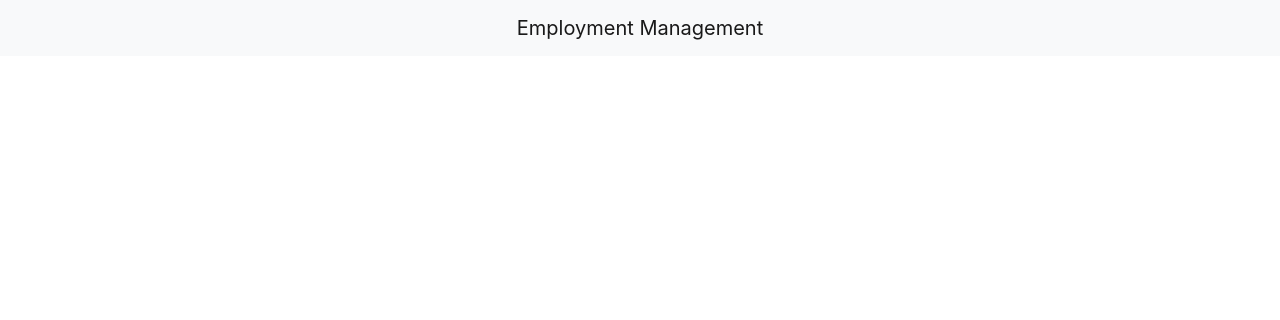
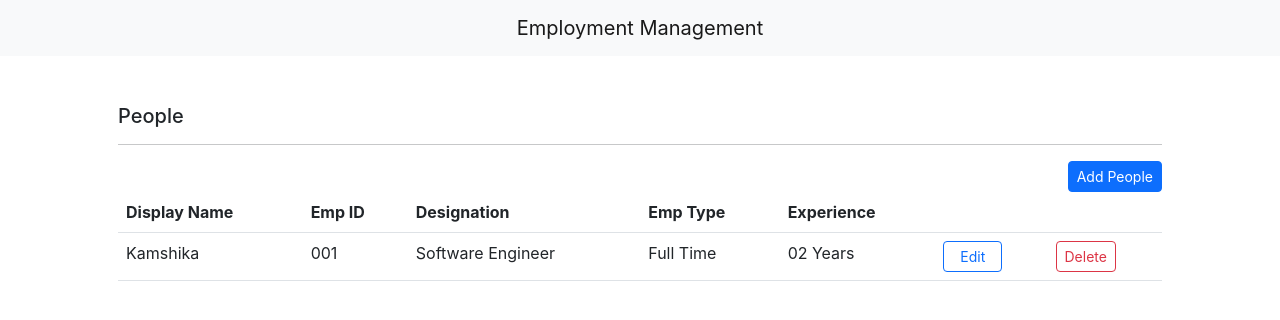
Before and after one commit to Kamshika/employee-management-app, a React (Create React App) app: page / in a window 1280 px wide. Shown: the top 320 px of the page. Built offline with nearby package versions, Linux system fonts and the light colour scheme; the HTML template or start-up script is replaced by a standard one.

Commit message:
implement main component

```diff
--- a/src/App.css
+++ /dev/null
@@ -1,3 +0,0 @@
-.App {
-  text-align: center;
-}
--- a/src/App.js
+++ b/src/App.js
@@ -1,10 +1,11 @@
-import './App.css';
-import Header from './components/Header';
+import Header from "./components/Header";
+import Main from "./components/Main";
 
 function App() {
   return (
-    <div className="App">
+    <div>
       <Header />
+      <Main />
     </div>
   );
 }
--- a/src/components/Header.js
+++ b/src/components/Header.js
@@ -2,8 +2,8 @@ import React from "react";
 
 const Header = () => {
   return (
-    <nav class="navbar navbar-expand-lg navbar-light bg-light">
-      <p class="navbar-brand mx-auto my-auto" href="#">
+    <nav className="navbar navbar-expand-lg navbar-light bg-light">
+      <p className="navbar-brand mx-auto my-auto" href="#">
         Employment Management
       </p>
     </nav>
--- /dev/null
+++ b/src/components/Main.js
@@ -0,0 +1,57 @@
+import React from "react";
+
+const Main = () => {
+  return (
+    <main>
+      <div className="container p-5">
+        <h5>People</h5>
+        <hr />
+        <button type="button" className="btn btn-primary btn-sm float-end">
+          Add People
+        </button>
+        <div>
+          <table className="table">
+            <thead>
+              <tr>
+                <th scope="col">Display Name</th>
+                <th scope="col">Emp ID</th>
+                <th scope="col">Designation</th>
+                <th scope="col">Emp Type</th>
+                <th scope="col">Experience</th>
+                <th scope="col"></th>
+                <th scope="col"></th>
+              </tr>
+            </thead>
+            <tbody>
+              <tr>
+                <td>Kamshika</td>
+                <td>001</td>
+                <td>Software Engineer</td>
+                <td>Full Time</td>
+                <td>02 Years</td>
+                <td>
+                  <button
+                    type="button"
+                    className="btn btn-outline-primary btn-sm px-3"
+                  >
+                    Edit
+                  </button>
+                </td>
+                <td>
+                  <button
+                    type="button"
+                    className="btn btn-outline-danger btn-sm"
+                  >
+                    Delete
+                  </button>
+                </td>
+              </tr>
+            </tbody>
+          </table>
+        </div>
+      </div>
+    </main>
+  );
+};
+
+export default Main;
```
